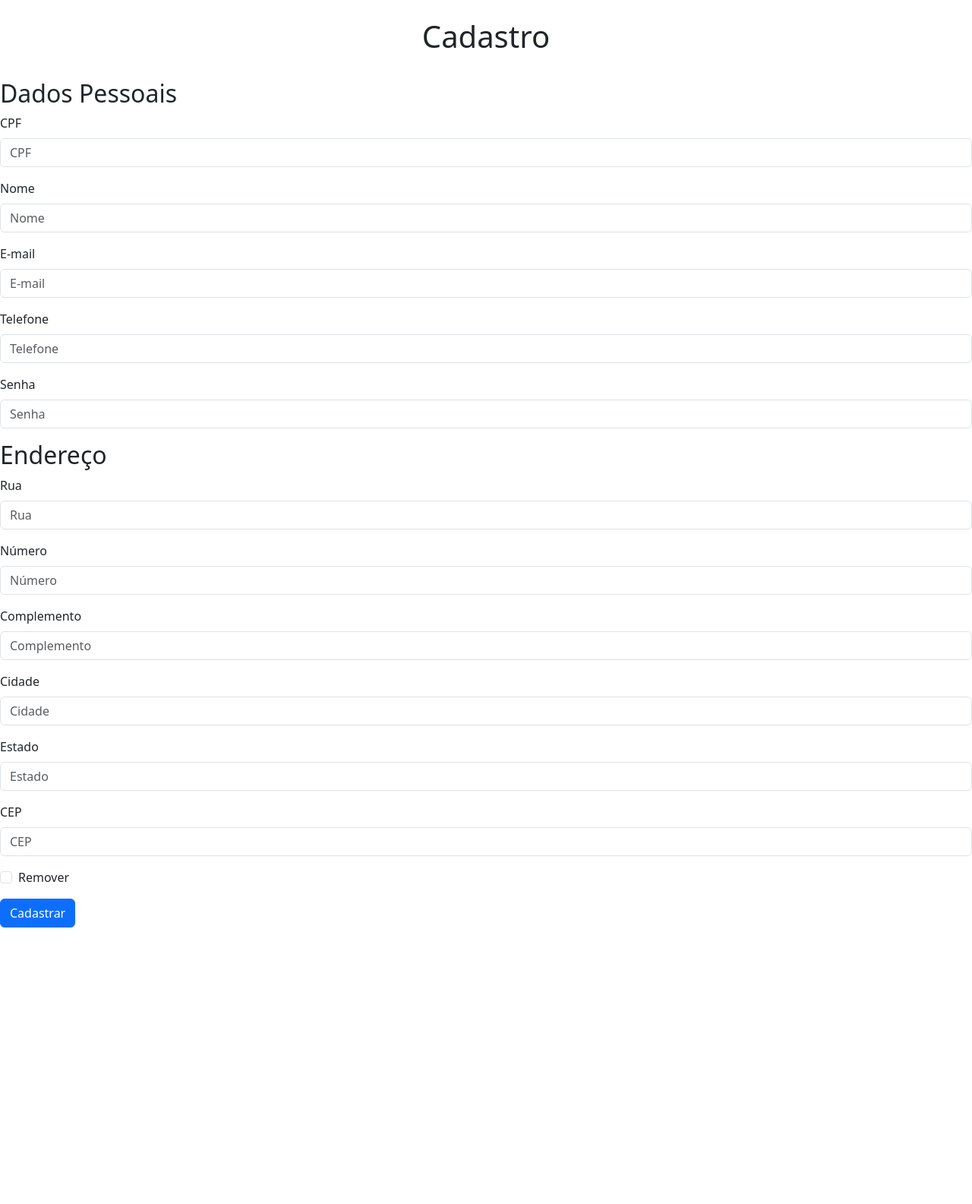
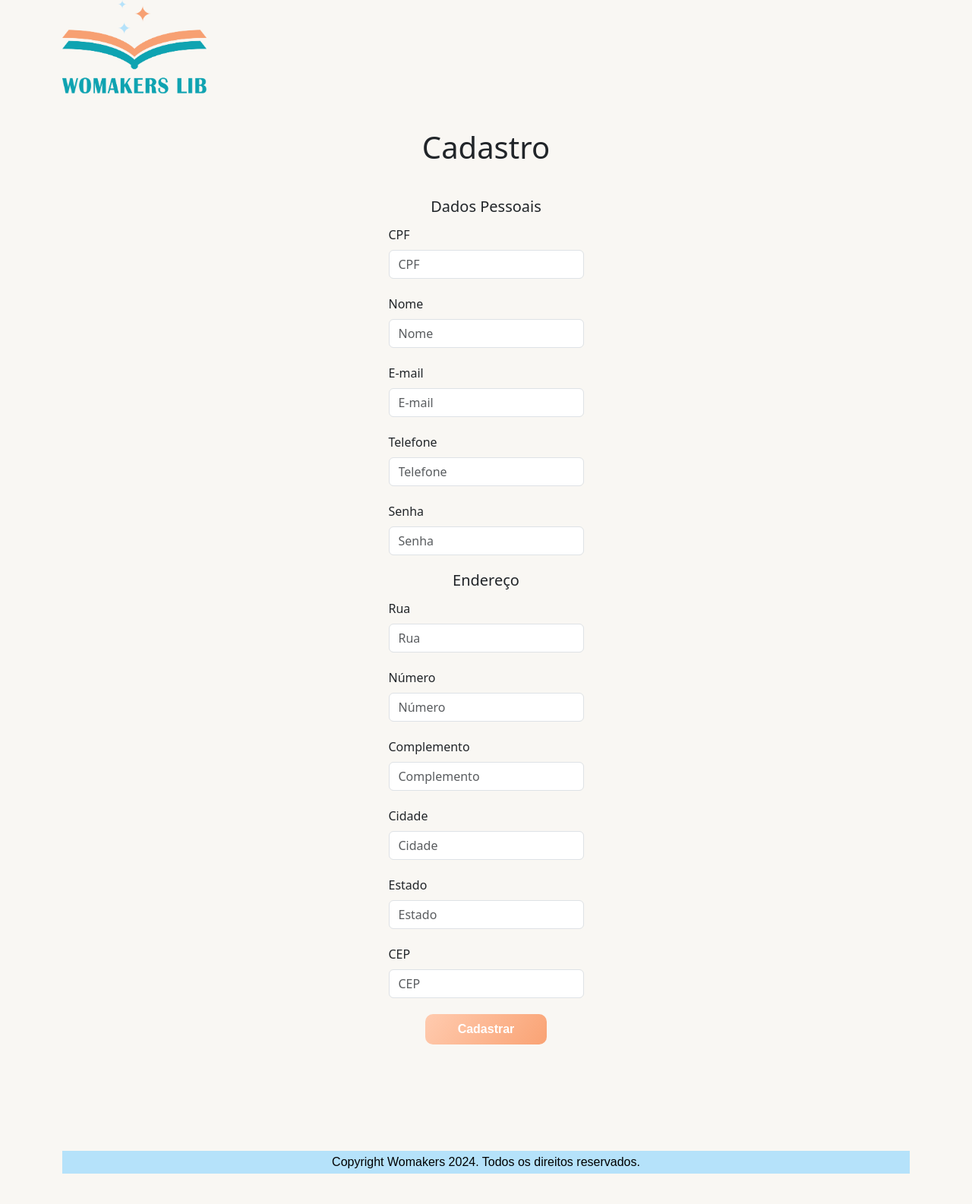
Before and after one commit to RenWro/Desafio-Final-Womakers, a Django app: page /cliente/cadastro/ in a window 1280 px wide. Shown: the whole page at 76% size. Before the commit the page ends 1221 px from the top, so only its background shows below. Run offline with Django 5.2, Linux system fonts and the light colour scheme; parts of the project's set-up code (start-up, migrations or seed data) failed here and were passed over; some libraries are stand-ins or nearby versions.

Commit message:
front do cadastro OK

```diff
--- a/cliente/forms.py
+++ b/cliente/forms.py
@@ -38,6 +38,7 @@ class ClienteForm(forms.ModelForm):
 
 EnderecoFormSet = inlineformset_factory(
     Cliente, Endereco, max_num=1,
+    can_delete=False,
     fields=('rua', 'numero', 'complemento', 'cidade', 'estado', 'cep'),
     labels={
         'rua': 'Rua',
--- a/cliente/static/css/login.css
+++ b/cliente/static/css/cliente.css
@@ -6,6 +6,14 @@
 }
 
 .formLogin {
+  display: flex;
+  flex-direction: column;
+  padding: 40px;
+  gap: 5px;
+  align-items: center;
+}
+
+.formCadastro {
   display: flex;
   flex-direction: column;
   padding: 40px;
--- a/cliente/templates/cadastro.html
+++ b/cliente/templates/cadastro.html
@@ -1,29 +1,55 @@
+{% load static %}
 {% load bootstrap5 %}
 {% bootstrap_css %}
-{% bootstrap_javascript %}
 {% bootstrap_messages %}
 
+<!DOCTYPE html>
+<html lang="en">
+
+<head>
+  <meta charset="utf-8">
+  <meta http-equiv="X-UA-Compatible" content="IE=edge">
+  <meta name="viewport" content="width=device-width, initial-scale=1, shrink-to-fit=no">
   <title>Cadastro</title>
-</br>
-<h1 style="text-align: center">Cadastro</h1>
-</br>
+  <link rel="stylesheet" href="{% static 'css/cliente.css' %}">
+  <link rel="stylesheet" href="{% static 'style.css' %}">
+  <title>Login</title>
+</head>
 
-<form  action="" method="post" class="form" enctype="multipart/form-data">
+<body>
+  <header class="container">
+    <div class="row align-items-center">
+      <a class="col-2" href="/">
+      <div class="logo-img-container">
+        <img src="{% static 'img/logo/WomakersLibPng.png' %}" alt="Womakers Lib" class="logo-img transition-soft" width="190" height="130">
+      </div>
+      </a>
+    </div>
+  </header>
+
+  <div class="container page">
+    <form action="" method="POST" class="formCadastro" enctype="multipart/form-data">
       {% csrf_token %}
 
-  <h2>Dados Pessoais</h2>
+      <h1>Cadastro</h1> </br>
+
+      <h5>Dados Pessoais</h5>
       {% bootstrap_form cliente_form %}
 
-  <h2>Endereço</h2>
+      <h5>Endereço</h5>
       {{ endereco_formset.management_form }}
       {% for form in endereco_formset %}
         {% bootstrap_form form%}
       {% endfor %}
+    <button type="submit" class="btn"> Cadastrar </button>
+    </form>
+  </div>
 
-  {% buttons %}
-    <button type="submit" class="btn btn-primary">
-      Cadastrar
-    </button>
-  {% endbuttons %}
-
-</form>
+  <footer class="container">
+    <span class="separator">
+      <script src="https://cdn.jsdelivr.net/npm/bootstrap@5.3.3/dist/js/bootstrap.bundle.min.js" integrity="sha384-YvpcrYf0tY3lHB60NNkmXc5s9fDVZLESaAA55NDzOxhy9GkcIdslK1eN7N6jIeHz" crossorigin="anonymous"></script>
+      Copyright Womakers 2024. Todos os direitos reservados.
+    </span>
+  </footer>
+</body>
+</html>
--- a/cliente/templates/login.html
+++ b/cliente/templates/login.html
@@ -12,7 +12,9 @@
   <meta http-equiv="X-UA-Compatible" content="IE=edge">
   <meta name="viewport" content="width=device-width, initial-scale=1, shrink-to-fit=no">
   <title> Login </title>
-  <link rel="stylesheet" href="{% static 'css/login.css' %}">  <title>Login</title>
+  <link rel="stylesheet" href="{% static 'css/cliente.css' %}">
+  <link rel="stylesheet" href="{% static 'style.css' %}">
+  <title>Login</title>
 </head>
 
 
@@ -35,7 +37,7 @@
       <input type="email" id="inputEmail" name="email" class="form-control" placeholder="Seu email" required="" autofocus="">
       <label for="inputPassword" class="sr-only">Senha</label>
       <input type="password" id="inputPassword" name="senha" class="form-control" placeholder="Senha" required="" autofocus="">
-      <a class="label-link position-absolute top-0 right-0" id="forgot-password" href="">Esqueceu a senha?</a>
+      {% comment %} <a class="label-link position-absolute top-0 right-0" id="forgot-password" href="">Esqueceu a senha?</a> {% endcomment %}
       <button class="btn" id="submitButton" type="submit">Entrar</button>
     </form>
     <form action="/cliente/cadastro/"  class="formLogin">
```
Lines whose indentation alone changed are shown as unchanged.
